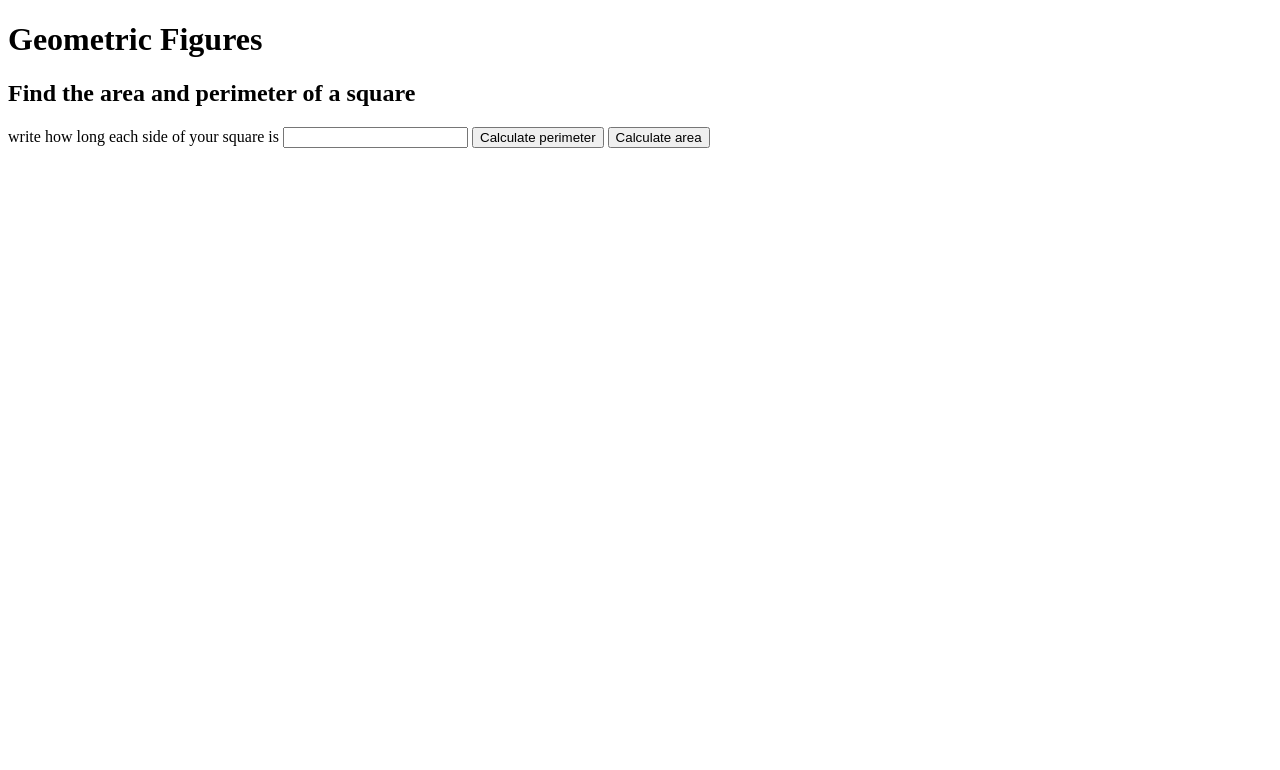
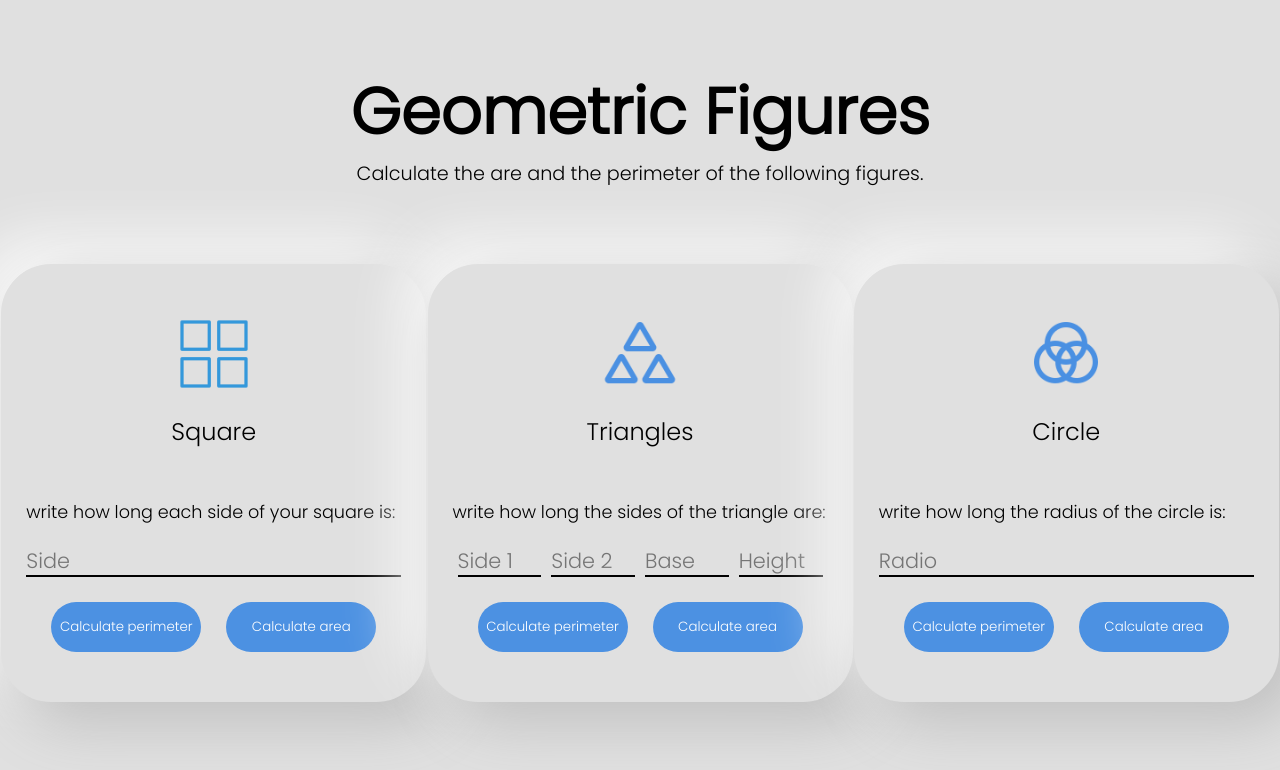
Before and after one commit to Diego-Luna/Practical-JavaScript, a plain HTML site: page Workshop 1 - Geometric Figures/figures.html in a window 1280 px wide. Drawn offline with Linux system fonts and the light colour scheme.

Commit message:
Adding styles to Workshop # 1

```diff
--- a/Workshop 1 - Geometric Figures/figures.html
+++ b/Workshop 1 - Geometric Figures/figures.html
@@ -6,6 +6,7 @@
   <meta http-equiv="X-UA-Compatible" content="IE=edge">
   <meta name="viewport" content="width=device-width, initial-scale=1.0">
   <title>Geometric Figures</title>
+  <link rel="stylesheet" href="style.css">
 </head>
 
 <body>
@@ -14,27 +15,99 @@
     <h1>
       Geometric Figures
     </h1>
+    <p>Calculate the are and the perimeter of the following figures.</p>
   </header>
 
+  <section class="container">
     <section>
-    <h2>Find the area and perimeter of a square</h2>
+
+      <div class="icon-container">
+        <img class="icon" src="./icons/four-squares-100.png" alt="squares">
+      </div>
+
+      <h2>Square</h2>
 
       <form action="">
 
         <label for="InputSquare">
-        write how long each side of your square is
+          write how long each side of your square is:
         </label>
-      <input type="number" id="InputSquare">
+        <input type="number" id="InputSquare" placeholder="Side">
 
+        <div class="button-container">
           <button type="button" onclick="calculatePerimeterSquare();">
             Calculate perimeter
           </button>
           <button type="button" onclick="calculateAreaSquare();">
             Calculate area
           </button>
+        </div>
 
       </form>
     </section>
+
+    <section>
+
+      <div class="icon-container">
+        <img class="icon" src="./icons/three-triangles-90.png" alt="squares">
+      </div>
+
+      <h2>Triangles</h2>
+
+      <form action="">
+
+        <label for="InputTriangle">
+          write how long the sides of the triangle are:
+        </label>
+
+        <div class="input-container" id="InputTriangle" >
+          <input type="number" id="InputTriangleSide1" placeholder="Side 1">
+          <input type="number" id="InputTriangleSide2" placeholder="Side 2">
+          <input type="number" id="InputTriangleBase" placeholder="Base">
+          <input type="number" id="InputTriangleHeight" placeholder="Height">
+        </div>
+
+        <div class="button-container">
+          <button type="button" onclick="calculatePerimeterTriangle();">
+            Calculate perimeter
+          </button>
+          <button type="button" onclick="calculateAreaTriangle();">
+            Calculate area
+          </button>
+        </div>
+
+      </form>
+    </section>
+
+    <section>
+
+      <div class="icon-container">
+        <img class="icon" src="./icons/unity-symbol-90.png" alt="squares">
+      </div>
+
+      <h2>Circle</h2>
+
+      <form action="">
+
+        <label for="InputCircle">
+          write how long the radius of the circle is:
+        </label>
+        <input type="number" id="InputCircle" placeholder="Radio" >
+
+        <div class="button-container">
+          <button type="button" onclick="calculatePerimeterCircle();">
+            Calculate perimeter
+          </button>
+          <button type="button" onclick="calculateAreaCircle();">
+            Calculate area
+          </button>
+        </div>
+
+      </form>
+    </section>
+
+  </section>
+
 
   <script src="./figures.js"></script>
 </body>
--- a/Workshop 1 - Geometric Figures/figures.js
+++ b/Workshop 1 - Geometric Figures/figures.js
@@ -15,7 +15,11 @@ console.groupEnd();
 console.group("Triangle");
 
 function trianglePerimeter(side1, side2, base) {
-  return side1 + side2 + base;
+  const Side1 = parseInt(side1);
+  const Side2 = parseInt(side2);
+  const Base = parseInt(base);
+
+  return Side1 + Side2 + Base;
 }
 
 function triangleArea(base, height) {
@@ -45,7 +49,6 @@ function circleArea(radius) {
 
 console.groupEnd();
 
-
 function calculatePerimeterSquare() {
   const input = document.getElementById("InputSquare");
   const value = input.value;
@@ -60,3 +63,47 @@ function calculateAreaSquare() {
   const perimeter = squareArea(value);
   alert(perimeter);
 }
+
+function calculatePerimeterCircle() {
+  const input = document.getElementById("InputCircle");
+  const value = input.value;
+
+  const perimeter = circlePerimeter(value);
+  alert(perimeter);
+}
+function calculateAreaCircle() {
+  const input = document.getElementById("InputCircle");
+  const value = input.value;
+
+  const perimeter = circleArea(value);
+  alert(perimeter);
+}
+
+function calculatePerimeterTriangle() {
+  // const input = document.getElementById("InputCircle");
+  // const value = input.value;
+
+  const inputTriangleSide1 = document.getElementById("InputTriangleSide1");
+  const inputTriangleSide2 = document.getElementById("InputTriangleSide2");
+  const inputTriangleBase = document.getElementById("InputTriangleBase");
+
+  const valueTriangleSide1 = inputTriangleSide1.value;
+  const valueTriangleSide2 = inputTriangleSide2.value;
+  const valueTriangleBase = inputTriangleBase.value;
+
+  const perimeter = trianglePerimeter(
+    valueTriangleSide1,
+    valueTriangleSide2,
+    valueTriangleBase
+  );
+  alert(perimeter);
+}
+function calculateAreaTriangle() {
+  const inputTriangleHeight = document.getElementById(
+    "InputTriangleHeight"
+  ).value;
+  const inputTriangleBase = document.getElementById("InputTriangleBase").value;
+
+  const area = triangleArea(inputTriangleBase, inputTriangleHeight);
+  alert(area);
+}
--- /dev/null
+++ b/Workshop 1 - Geometric Figures/style.css
@@ -0,0 +1,123 @@
+@import url("https://fonts.googleapis.com/css2?family=Poppins:wght@100;200;300&display=swap");
+
+* {
+  padding: 0;
+  margin: 0;
+  font-family: "Poppins", sans-serif;
+  color: black;
+  background-color: #e0e0e0;
+}
+
+header {
+  height: 200px;
+  text-align: center;
+}
+header p {
+  font-size: 1.2rem;
+}
+
+h1 {
+  margin-top: 5%;
+  font-size: 4rem;
+}
+h2 {
+  font-size: 1.5rem;
+  font-weight: 300;
+  text-align: center;
+}
+
+.container {
+  display: flex;
+  justify-content: space-evenly;
+  margin-bottom: 300px;
+}
+
+.container section {
+  min-width: 300px;
+  max-width: 425px;
+  min-height: 300px;
+  border-radius: 50px;
+  background: #e0e0e0;
+  box-shadow: 20px 20px 60px #bebebe, -20px -20px 60px #ffffff;
+}
+
+section h2,
+section form {
+  margin-top: 50px;
+  margin-left: 25px;
+  margin-right: 25px;
+}
+
+section h2 {
+  margin-top: 20px;
+}
+
+label {
+  font-size: 1.1rem;
+  margin-top: 15px;
+  text-align: center;
+}
+
+input {
+  width: 100%;
+  height: 30px;
+  margin-top: 20px;
+  font-size: 1.3rem;
+
+  border: none;
+  border-bottom: 2px solid black;
+}
+
+.button-container {
+  height: auto;
+  width: 100%;
+  display: flex;
+  justify-content: space-evenly;
+  margin-top: 25px;
+  margin-bottom: 50px;
+}
+
+button {
+  width: calc((100% / 2) - 10%);
+  height: 50px;
+  border: none;
+  border-radius: 50px;
+  background-color: #4c91e2;
+  color: white;
+
+  /* background: linear-gradient(145deg, #f0f0f0, #cacaca);
+  box-shadow: 20px 20px 60px #bebebe, -20px -20px 60px #ffffff; */
+}
+
+
+.icon-container {
+  width: 100%;
+  height: 80px;
+  display: flex;
+  justify-content: center;
+  margin-top: 50px;
+}
+
+.icon {
+  height: 100%;
+}
+
+.input-container {
+  display: flex;
+}
+.input-container input {
+  margin-left: 5px;
+  margin-right: 5px;
+}
+
+@media (max-width: 1050px) {
+  .container {
+    flex-direction: column;
+    margin: auto;
+  }
+  .container section {
+    margin: auto;
+    margin-top: 50px;
+    margin-bottom: 50px;
+  }
+}
```
Also changed, not shown: Workshop 1 - Geometric Figures/icons/four-squares-100.png (added), Workshop 1 - Geometric Figures/icons/three-triangles-90.png (added), Workshop 1 - Geometric Figures/icons/unity-symbol-90.png (added). Lines whose indentation alone changed are shown as unchanged.
